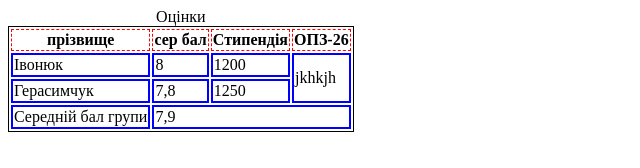
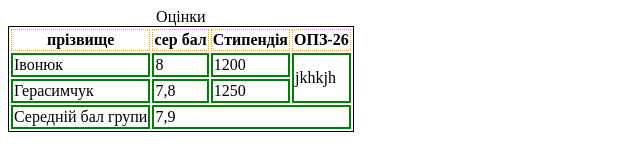
Before and after one commit to Mira1111/firstproject26, a plain HTML site: page Table.html in a window 1280 px wide. Shown: the whole page, without its empty margins (0-640 px from the left). Drawn offline with Linux system fonts and the light colour scheme.

Commit message:
table v2
зміни меж

```diff
--- a/Table.html
+++ b/Table.html
@@ -6,10 +6,10 @@
     <title>Document</title>
     <style>
         th{
-          border: 1px dashed red;
+          border: 1px dotted orange;
         }
         td{
-            border: 2px double blue;
+            border: 2px double green;
         }
     </style>
 </head>
```
